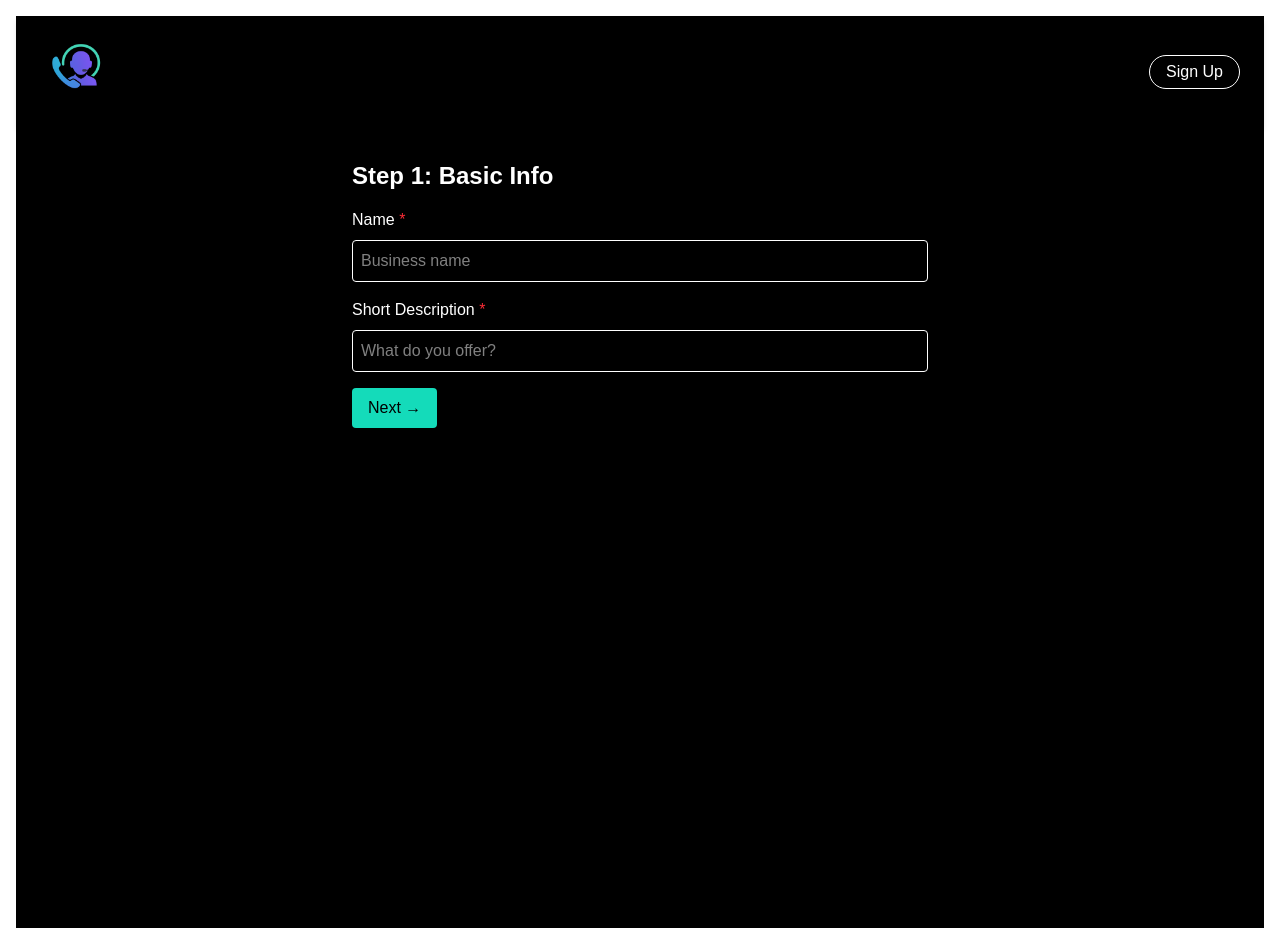
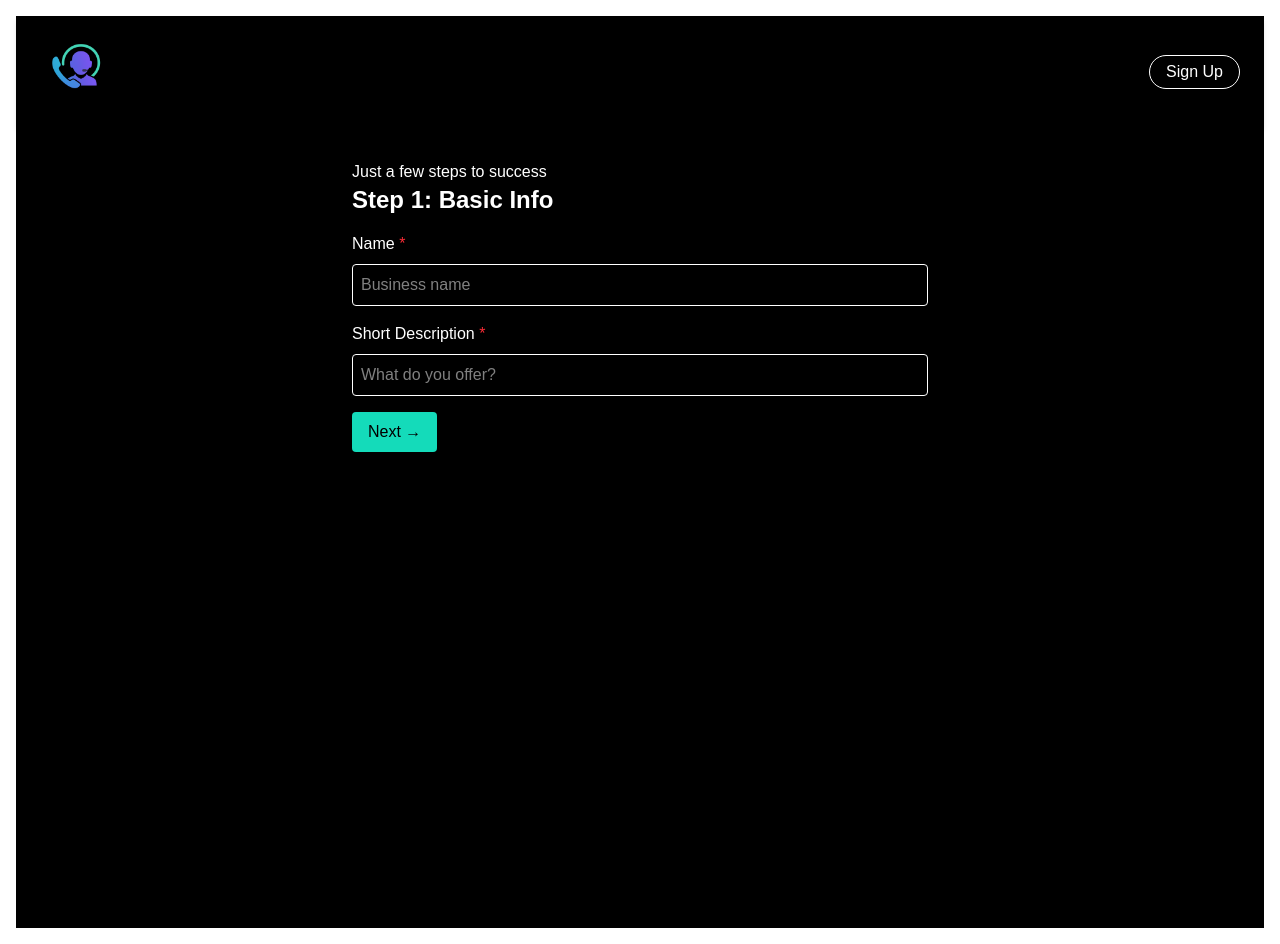
Before and after one commit to brigitteblau/call-us, a Next.js app: page /form in a window 1280 px wide. Built offline with nearby package versions, Linux system fonts and the light colour scheme; no server answers.

Commit message:
un titulo :)

```diff
--- a/app/form/page.tsx
+++ b/app/form/page.tsx
@@ -71,6 +71,7 @@ export default function FormPage() {
   return (
     <div className="min-h-screen bg-black text-white p-8">
       <div className="max-w-xl mx-auto">
+     <h1>Just a few steps to success</h1>
         {step === 0 && <StepOne data={data} onChange={handleChange} onNext={handleNext} error={error} />}
         {step === 1 && <StepTwo data={data} onChange={handleChange} onNext={handleNext} onBack={handleBack} />}
         {step === 2 && <StepThree data={data} onChange={handleChange} onNext={handleNext} onBack={handleBack} />}
```
